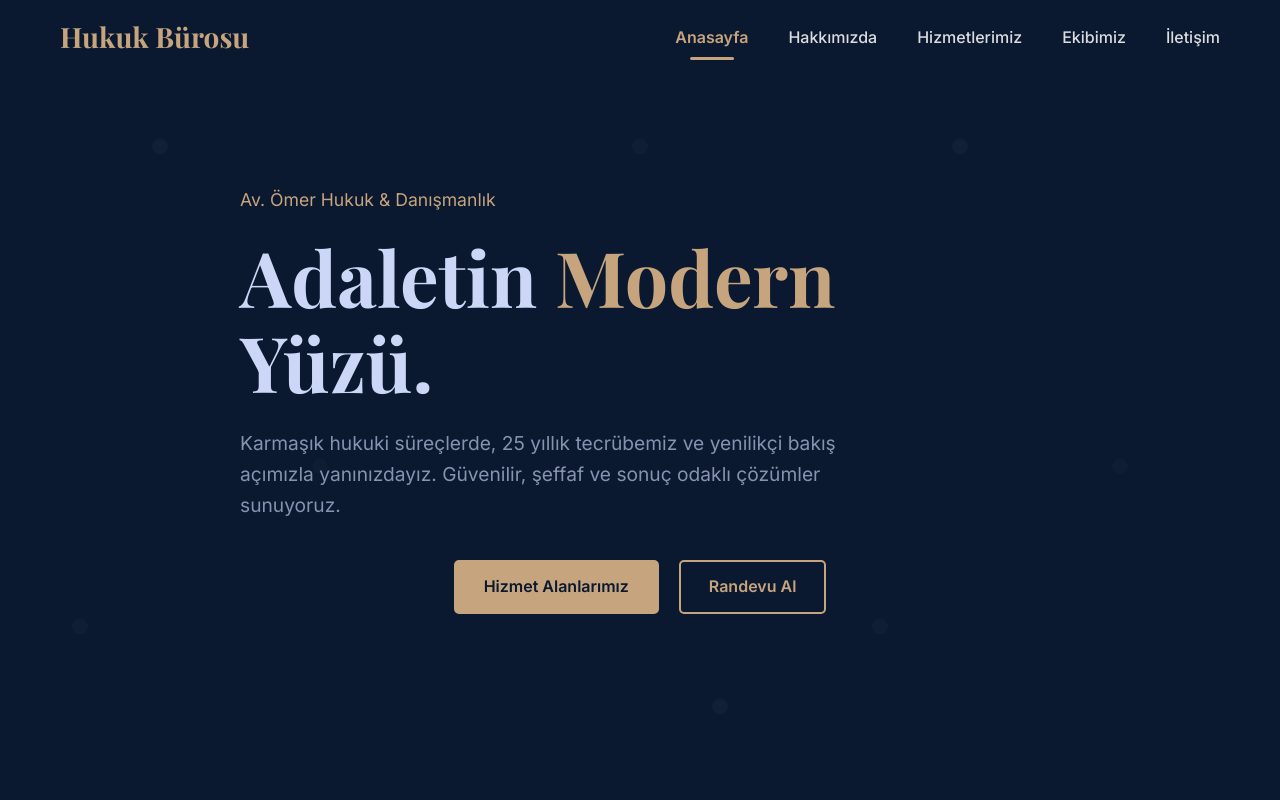
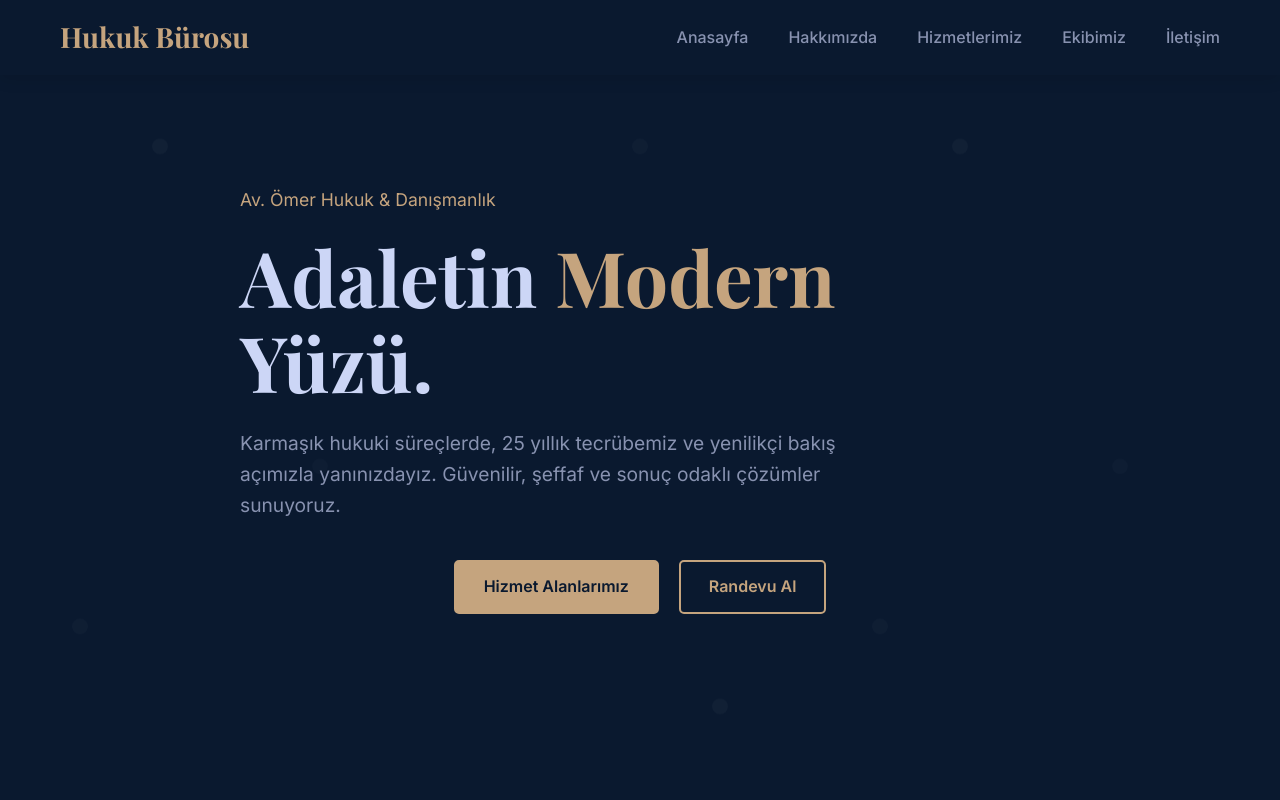
Before and after one commit to hasan-kocak/deneme, a React (Create React App) app: page / in a window 1280 px wide. Shown: the top 800 px of the page. Built offline with nearby package versions, Linux system fonts and the light colour scheme.

Commit message:
güncelleme son

```diff
--- a/src/components/Header.js
+++ b/src/components/Header.js
@@ -1,61 +1,41 @@
-import React, { useState, useEffect } from 'react';
-import { NavLink, Link, useLocation } from 'react-router-dom';
+import React from 'react';
+import { Link } from 'react-router-dom';
 
-// DEĞİŞİKLİK: FontAwesome import'ları tamamen kaldırıldı.
-// import { FontAwesomeIcon } from '@fortawesome/react-fontawesome';
-// import { faBars, faTimes } from '@fortawesome/free-solid-svg-icons';
+// DEĞİŞİKLİK: Bütün hook'lar (useState, useEffect, useLocation) ve NavLink kaldırıldı.
+// Bu, bir Header'ın olabilecek en temel halidir.
 
-// Bu, bir önceki denediğimiz çevirisiz Header'ın Font Awesome'dan da arındırılmış halidir.
 const Header = () => {
-    const [scrolled, setScrolled] = useState(false);
-    const [mobileMenuOpen, setMobileMenuOpen] = useState(false);
-    const location = useLocation();
-    const isHomePage = location.pathname === '/';
 
-    useEffect(() => {
-        const handleScroll = () => {
-            if (isHomePage) { setScrolled(window.scrollY > 50); }
-        };
-        if (!isHomePage) { setScrolled(true); } else { handleScroll(); }
-        window.addEventListener('scroll', handleScroll);
-        return () => window.removeEventListener('scroll', handleScroll);
-    }, [isHomePage]);
-
-    const closeMobileMenu = () => setMobileMenuOpen(false);
-
+    // Mobil menü için state yönetimi bile kaldırıldı. Butonlar şimdilik bir şey yapmayacak.
     const NavLinks = () => (
         <ul className="nav-menu">
-            <li><NavLink to="/" onClick={closeMobileMenu}>Anasayfa</NavLink></li>
-            <li><NavLink to="/hakkimizda" onClick={closeMobileMenu}>Hakkımızda</NavLink></li>
-            <li><NavLink to="/hizmetlerimiz" onClick={closeMobileMenu}>Hizmetlerimiz</NavLink></li>
-            <li><NavLink to="/ekibimiz" onClick={closeMobileMenu}>Ekibimiz</NavLink></li>
-            <li><NavLink to="/iletisim" onClick={closeMobileMenu} className="nav-contact-button">İletişim</NavLink></li>
+            {/* DEĞİŞİKLİK: NavLink yerine basit Link kullanıldı */}
+            <li><Link to="/">Anasayfa</Link></li>
+            <li><Link to="/hakkimizda">Hakkımızda</Link></li>
+            <li><Link to="/hizmetlerimiz">Hizmetlerimiz</Link></li>
+            <li><Link to="/ekibimiz">Ekibimiz</Link></li>
+            <li><Link to="/iletisim" className="nav-contact-button">İletişim</Link></li>
         </ul>
     );
 
     return (
         <>
-            <header className={`header ${scrolled ? 'scrolled' : ''}`} id="header">
+            {/* DEĞİŞİKLİK: Header'a her zaman "scrolled" class'ı vererek arka planını garantiliyoruz. */}
+            <header className="header scrolled" id="header">
                 <div className="container">
                     <div className="header-content">
-                        <Link to="/" className="logo" onClick={closeMobileMenu}>Hukuk Bürosu</Link>
+                        <Link to="/" className="logo">Hukuk Bürosu</Link>
                         <nav className="desktop-nav">
                             <NavLinks />
                         </nav>
-                        {/* DEĞİŞİKLİK: FontAwesomeIcon yerine basit metin karakterleri kullanıldı. */}
-                        <button className="mobile-menu-toggle" onClick={() => setMobileMenuOpen(!mobileMenuOpen)} style={{fontSize: '28px'}}>
-                            {mobileMenuOpen ? 'X' : '☰'}
+                        {/* Mobil menü butonu şimdilik bir işlev görmeyecek */}
+                        <button className="mobile-menu-toggle" style={{fontSize: '28px'}}>
+                            ☰
                         </button>
                     </div>
                 </div>
             </header>
-            <div className={`mobile-menu ${mobileMenuOpen ? 'active' : ''}`}>
-                {/* DEĞİŞİKLİK: FontAwesomeIcon yerine basit metin karakterleri kullanıldı. */}
-                <button className="mobile-menu-close" onClick={closeMobileMenu} style={{fontSize: '32px'}}>
-                    X
-                </button>
-                <nav> <NavLinks /> </nav>
-            </div>
+            {/* Mobil menü div'i tamamen kaldırıldı */}
         </>
     );
 };
```
